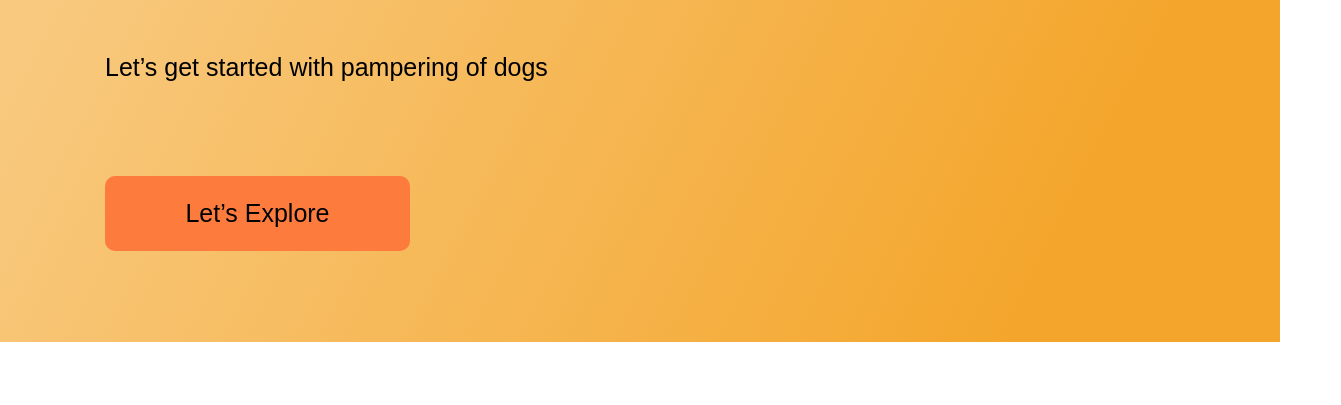
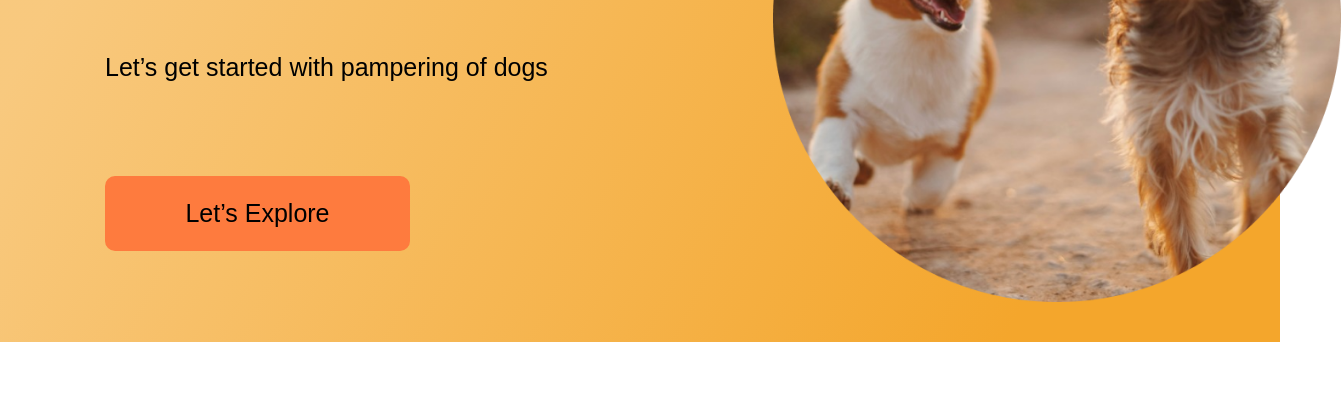
Before and after one commit to Jothika-K-S/pet, a plain HTML site: page index.html in a window 1280 px wide. Shown: the part 395-800 px from the top of the page, 1341 px wide, since content can reach past the window. Drawn offline with Linux system fonts and the light colour scheme; a web font is replaced by a local one.

Commit message:
Update index.html

```diff
--- a/index.html
+++ b/index.html
@@ -26,7 +26,7 @@
                 <button type="submit" class="button_lets-explore" onclick="run()">Let’s Explore </button>
             </div>
             <aside class="side_content">
-                <img src="./images/dog picture.png" alt="dog picture" class="img_content">
+                <img src="dog picture.png" alt="dog picture" class="img_content">
             </aside>
         </main>
         <script>
```
